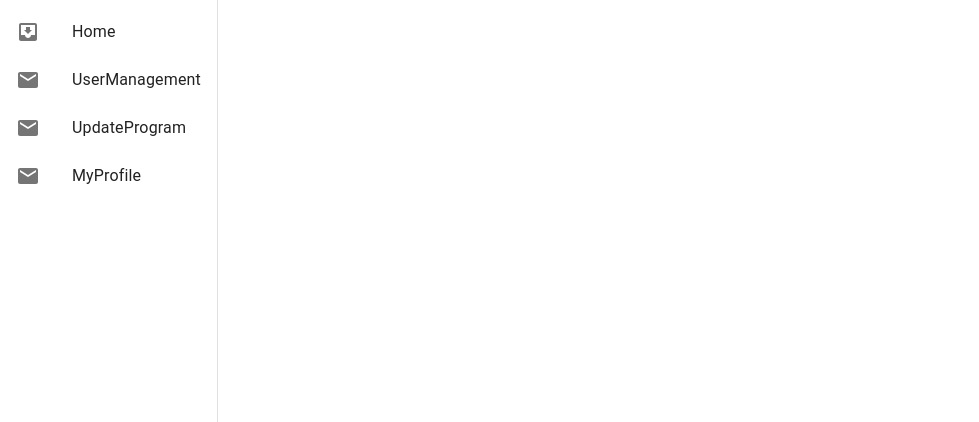
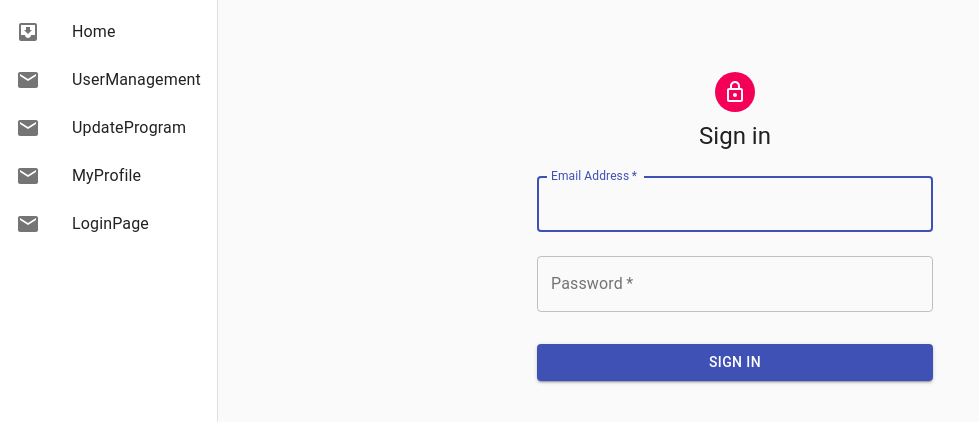
Before and after one commit to adihd/adinevo, a React (Create React App) app: page /LoginPage in a window 1280 px wide. Shown: the top 422 px of the page, without its empty margins (0-979 px from the left). Built offline with nearby package versions, Linux system fonts and the light colour scheme.

Commit message:
login page

```diff
--- a/src/App.js
+++ b/src/App.js
@@ -2,6 +2,7 @@
 import "./styles.css";
 import Home from "./pages/Home";
 import UpdateProgram from "./pages/UpdateProgram";
+import LoginPage from "./pages/LoginPage";
 import UserManagement from "./pages/UserManagement";
 import MyProfile from "./pages/MyProfile";
 
@@ -37,6 +38,11 @@
           path="/MyProfile"
           render={(props) => <MyProfile {...props} />}
         />
+        <Route
+          exact
+          path="/LoginPage"
+          render={(props) => <LoginPage {...props} />}
+        />
       </Switch>
     </div>
   );
--- a/src/components/Drawer.jsx
+++ b/src/components/Drawer.jsx
@@ -41,7 +41,13 @@
       icon: <MailIcon />,
       onClick: () => history.push("/MyProfile"),
     },
+    {
+      text: "LoginPage",
+      icon: <MailIcon />,
+      onClick: () => history.push("/LoginPage"),
+    },
   ];
+
   return (
     <MUIDrawer variant="permanent" className={classes.drawer}>
       <List>
--- a/src/pages/LoginPage.jsx
+++ b/src/pages/LoginPage.jsx
@@ -1,11 +1,104 @@
 import React from "react";
+import Avatar from "@material-ui/core/Avatar";
+import Button from "@material-ui/core/Button";
+import CssBaseline from "@material-ui/core/CssBaseline";
+import TextField from "@material-ui/core/TextField";
+import FormControlLabel from "@material-ui/core/FormControlLabel";
+import Checkbox from "@material-ui/core/Checkbox";
+import Link from "@material-ui/core/Link";
+import Grid from "@material-ui/core/Grid";
+import Box from "@material-ui/core/Box";
+import LockOutlinedIcon from "@material-ui/icons/LockOutlined";
+import Typography from "@material-ui/core/Typography";
+import { makeStyles } from "@material-ui/core/styles";
+import Container from "@material-ui/core/Container";
 
-const LoginPage = () => {
+function Copyright() {
   return (
-    <div>
-      <h1>login</h1>
-    </div>
+    <Typography variant="body2" color="textSecondary" align="center">
+      {"Copyright © "}
+      <Link color="inherit" href="https://material-ui.com/">
+        Your Website
+      </Link>{" "}
+      {new Date().getFullYear()}
+      {"."}
+    </Typography>
   );
-};
+}
 
-export default LoginPage;
+const useStyles = makeStyles((theme) => ({
+  paper: {
+    marginTop: theme.spacing(8),
+    display: "flex",
+    flexDirection: "column",
+    alignItems: "center",
+  },
+  avatar: {
+    margin: theme.spacing(1),
+    backgroundColor: theme.palette.secondary.main,
+  },
+  form: {
+    width: "100%", // Fix IE 11 issue.
+    marginTop: theme.spacing(1),
+  },
+  submit: {
+    margin: theme.spacing(3, 0, 2),
+  },
+}));
+
+export default function LoginPage() {
+  const classes = useStyles();
+
+  return (
+    <Container component="main" maxWidth="xs">
+      <CssBaseline />
+      <div className={classes.paper}>
+        <Avatar className={classes.avatar}>
+          <LockOutlinedIcon />
+        </Avatar>
+        <Typography component="h1" variant="h5">
+          Sign in
+        </Typography>
+        <form className={classes.form} noValidate>
+          <TextField
+            variant="outlined"
+            margin="normal"
+            required
+            fullWidth
+            id="email"
+            label="Email Address"
+            name="email"
+            autoComplete="email"
+            autoFocus
+          />
+          <TextField
+            variant="outlined"
+            margin="normal"
+            required
+            fullWidth
+            name="password"
+            label="Password"
+            type="password"
+            id="password"
+            autoComplete="current-password"
+          />
+          {/* <FormControlLabel
+            control={<Checkbox value="remember" color="primary" />}
+            label="Remember me"
+          /> */}
+          <Button
+            type="submit"
+            fullWidth
+            variant="contained"
+            color="primary"
+            className={classes.submit}>
+            Sign In
+          </Button>
+        </form>
+      </div>
+      {/* <Box mt={8}>
+        <Copyright />
+      </Box> */}
+    </Container>
+  );
+}
--- a/src/pages/UpdateProgram.jsx
+++ b/src/pages/UpdateProgram.jsx
@@ -1,21 +1,59 @@
 import React from "react";
 import Auto from "../components/Auto";
+import Container from "@material-ui/core/Container";
+import Grid from "@material-ui/core/Grid";
+import Box from "@material-ui/core/Box";
+import Typography from "@material-ui/core/Typography";
+
+import CssBaseline from "@material-ui/core/CssBaseline";
+import { makeStyles } from "@material-ui/core/styles";
+import Button from "@material-ui/core/Button";
 const optionsCommand = ["optionsCommand 1", "optionsCommand 2"];
 const optionsController = ["optionsController 1", "optionsCommand 2"];
 const optionsCom = ["optionsCom 1", "optionsCom 2"];
-
+const useStyles = makeStyles((theme) => ({
+  paper: {
+    marginTop: theme.spacing(8),
+    display: "flex",
+    flexDirection: "column",
+    alignItems: "center",
+  },
+  form: {
+    width: "100%", // Fix IE 11 issue.
+    marginTop: theme.spacing(1),
+  },
+  submit: {
+    margin: theme.spacing(3, 0, 2),
+  },
+}));
 const UpdateProgram = () => {
+  const classes = useStyles();
   return (
-    <div>
-      <form action="">
+    <Container component="main" maxWidth="xs">
+      <CssBaseline />
+      <div className={classes.paper}>
+        <form className={classes.form} noValidate>
           <br />
           <Auto options={optionsCommand} lable="command" id="command" />
           <br />
-        <Auto options={optionsController} lable="controller" id="controller" />
+          <Auto
+            options={optionsController}
+            lable="controller"
+            id="controller"
+          />
           <br />
           <Auto options={optionsCom} lable="com" id="Com" />
+          <br />
+          <Button
+            type="submit"
+            variant="contained"
+            color="primary"
+            className={classes.submit}>
+            submit
+          </Button>
         </form>
       </div>
+    </Container>
   );
 };
 
```
Lines whose indentation alone changed are shown as unchanged.
